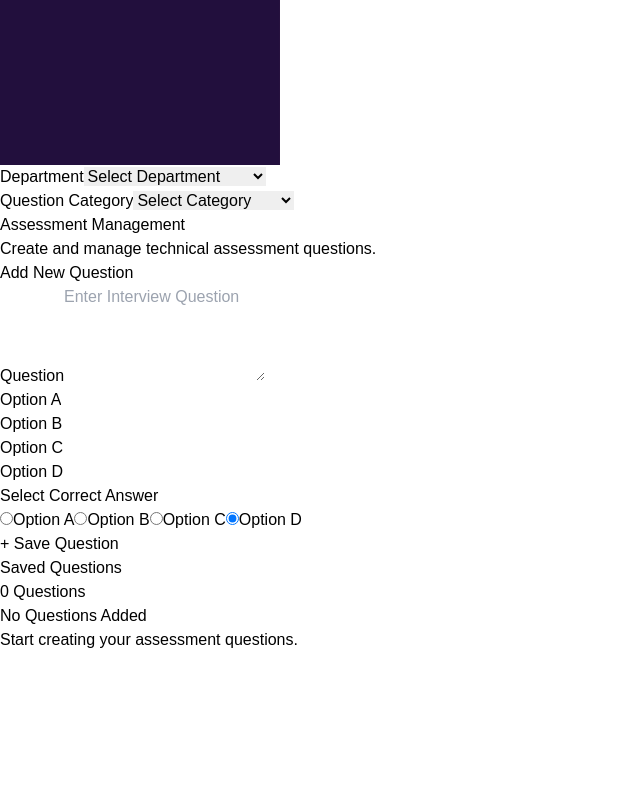
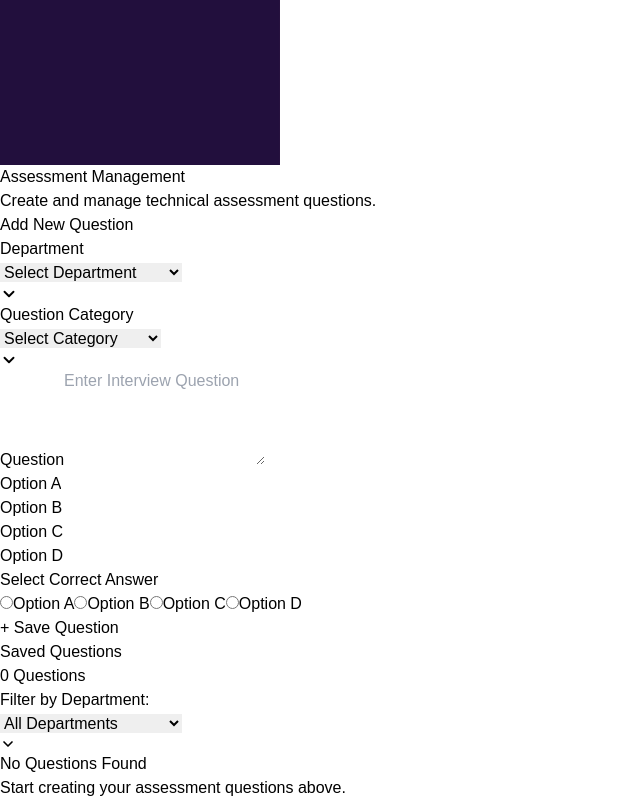
Before and after one commit to John-Divine-Mathew/Hire-Radar, a React app in the folder frontend/: page /admin-assessment in a window 1280 px wide. Shown: the part 635-1435 px from the top of the page, without its empty margins (0-640 px from the left). Before the commit the page ends 1287 px from the top, so only its background shows below. Built offline with nearby package versions, Linux system fonts and the light colour scheme; the HTML template or start-up script is replaced by a standard one.

Commit message:
frintend changes in assessment management

```diff
--- a/frontend/src/pages/Assessment/AdminAssessment.jsx
+++ b/frontend/src/pages/Assessment/AdminAssessment.jsx
@@ -1,8 +1,10 @@
 import React, { useState } from "react";
 import Sidebar from "../../components/sideBar/sideBar";
+import { ChevronDown } from "lucide-react"; // Imported ChevronDown for better dropdown visuals
 
 function AdminAssessment() {
   const [questions, setQuestions] = useState([]);
+  const [selectedDeptFilter, setSelectedDeptFilter] = useState("");
 
   const [form, setForm] = useState({
     assessmentTitle: "",
@@ -18,6 +20,17 @@ function AdminAssessment() {
     answer: "",
   });
 
+  const departmentsList = [
+    "Software Development",
+    "Design Engineering",
+    "Automation",
+    "Quality Assurance",
+    "Mechanical",
+    "Electrical",
+    "HR",
+    "Production"
+  ];
+
   const handleChange = (e) => {
     setForm({
       ...form,
@@ -27,18 +40,15 @@ function AdminAssessment() {
 
   const addQuestion = () => {
     if (
-  !form.assessmentTitle ||
       !form.department ||
       !form.category ||
-  !form.difficulty ||
-  !form.marks ||
       !form.question ||
       !form.option1 ||
       !form.option2 ||
       !form.option3 ||
       !form.option4 ||
       !form.answer
-){
+    ) {
       alert("Please fill all fields.");
       return;
     }
@@ -70,332 +80,280 @@ function AdminAssessment() {
     setQuestions(questions.filter((q) => q.id !== id));
   };
 
+  const filteredQuestions = selectedDeptFilter
+    ? questions.filter((q) => q.department === selectedDeptFilter)
+    : questions;
+
   return (
-    <div className="flex bg-gray-100 min-h-screen">
-
+    <div className="flex bg-gray-100 h-screen w-screen overflow-hidden">
       <Sidebar />
 
-      <div className="flex-1 p-8">
+      <div className="flex-1 flex flex-col h-full min-w-0">
 
+        {/* STATIC HEADER AREA */}
+        <div className="p-8 pb-4 bg-gray-100 border-b border-gray-200/50 shrink-0">
+          <h1 className="text-4xl font-bold text-gray-900">
+            Assessment Management
+          </h1>
+          <p className="mt-2 text-gray-600">
+            Create and manage technical assessment questions.
+          </p>
+        </div>
+
+        {/* SCROLLABLE CONTENT AREA */}
+        <div className="flex-1 overflow-y-auto p-8 pt-4 custom-scrollbar">
+
+          {/* Form Container Card */}
+          <div className="bg-white rounded-2xl shadow-lg p-8">
+            <h2 className="text-2xl font-bold text-gray-700 mb-6">
+              Add New Question
+            </h2>
+
+            {/* Department & Category Selectors */}
             <div className="grid md:grid-cols-2 gap-6 mb-6">
-
               {/* Department */}
-
               <div>
-
-    <label className="font-semibold text-gray-700">
-      Department
-    </label>
-
+                <label className="font-semibold text-gray-700 text-sm">Department</label>
+                <div className="relative mt-2">
                   <select
                     name="department"
                     value={form.department}
                     onChange={handleChange}
-      className="w-full mt-2 border rounded-xl p-3"
+                    className="w-full appearance-none pl-4 pr-10 py-3 border border-gray-300 rounded-xl bg-white text-sm font-medium text-gray-700 focus:outline-none focus:ring-2 focus:ring-purple-500 cursor-pointer transition duration-150"
                   >
-
-      <option value="">Select Department</option>
-
-      <option>Software Development</option>
-
-      <option>Design Engineering</option>
-
-      <option>Automation</option>
-
-      <option>Quality Assurance</option>
-
-      <option>Mechanical</option>
-
-      <option>Electrical</option>
-
-      <option>HR</option>
-
-      <option>Production</option>
-
+                    <option value="" className="text-gray-400 font-normal">Select Department</option>
+                    {departmentsList.map((dept) => (
+                      <option key={dept} value={dept} className="text-gray-900 font-normal">{dept}</option>
+                    ))}
                   </select>
-
+                  <div className="absolute inset-y-0 right-0 flex items-center pr-3 pointer-events-none text-gray-400">
+                    <ChevronDown size={18} strokeWidth={2.5} />
+                  </div>
+                </div>
               </div>
 
               {/* Category */}
-
               <div>
-
-    <label className="font-semibold text-gray-700">
-      Question Category
-    </label>
-
+                <label className="font-semibold text-gray-700 text-sm">Question Category</label>
+                <div className="relative mt-2">
                   <select
                     name="category"
                     value={form.category}
                     onChange={handleChange}
-      className="w-full mt-2 border rounded-xl p-3"
+                    className="w-full appearance-none pl-4 pr-10 py-3 border border-gray-300 rounded-xl bg-white text-sm font-medium text-gray-700 focus:outline-none focus:ring-2 focus:ring-purple-500 cursor-pointer transition duration-150"
                   >
-
-      <option value="">Select Category</option>
-
-      <option>Aptitude</option>
-
-      <option>Reasoning</option>
-
-      <option>Technical</option>
-
-      <option>Verbal Ability</option>
-
-      <option>General Knowledge</option>
-
-      <option>Coding</option>
-
+                    <option value="" className="text-gray-400 font-normal">Select Category</option>
+                    <option className="text-gray-900 font-normal">Aptitude</option>
+                    <option className="text-gray-900 font-normal">Reasoning</option>
+                    <option className="text-gray-900 font-normal">Technical</option>
+                    <option className="text-gray-900 font-normal">Verbal Ability</option>
+                    <option className="text-gray-900 font-normal">General Knowledge</option>
+                    <option className="text-gray-900 font-normal">Coding</option>
                   </select>
-
+                  <div className="absolute inset-y-0 right-0 flex items-center pr-3 pointer-events-none text-gray-400">
+                    <ChevronDown size={18} strokeWidth={2.5} />
+                  </div>
+                </div>
+              </div>
             </div>
 
-</div>
-        {/* Header */}
-
-        <div >
-
-          <h1 className="text-4xl font-bold">
-            Assessment Management
-          </h1>
-
-          <p className="mt-2 text-purple-100">
-            Create and manage technical assessment questions.
-          </p>
-
-        </div>
-
-        {/* Form */}
-
-        <div className="bg-white rounded-2xl shadow-lg p-8">
-
-          <h2 className="text-2xl font-bold text-gray-700 mb-6">
-            Add New Question
-          </h2>
-
-          {/* Question */}
-
-          <label className="font-semibold text-gray-700">
-            Question
-          </label>
-
+            {/* Question Textarea */}
+            <div className="mb-6">
+              <label className="font-semibold text-gray-700">Question</label>
               <textarea
                 rows="4"
                 name="question"
                 value={form.question}
                 onChange={handleChange}
                 placeholder="Enter Interview Question"
-            className="w-full mt-2 border rounded-xl p-4 focus:ring-2 focus:ring-purple-500 outline-none"
+                className="w-full mt-2 border border-gray-300 rounded-xl p-4 focus:ring-2 focus:ring-purple-500 outline-none"
               />
+            </div>
 
-          {/* Options */}
-
-          <div className="grid md:grid-cols-2 gap-5 mt-6">
-
+            {/* Options Input Grid */}
+            <div className="grid md:grid-cols-2 gap-5">
               <div>
-              <label className="font-semibold">
-                Option A
-              </label>
-
+                <label className="font-semibold text-gray-700">Option A</label>
                 <input
                   type="text"
                   name="option1"
                   value={form.option1}
                   onChange={handleChange}
-                className="w-full mt-2 border rounded-xl p-3"
+                  className="w-full mt-2 border border-gray-300 rounded-xl p-3 focus:ring-2 focus:ring-purple-500 outline-none"
                 />
               </div>
 
               <div>
-              <label className="font-semibold">
-                Option B
-              </label>
-
+                <label className="font-semibold text-gray-700">Option B</label>
                 <input
                   type="text"
                   name="option2"
                   value={form.option2}
                   onChange={handleChange}
-                className="w-full mt-2 border rounded-xl p-3"
+                  className="w-full mt-2 border border-gray-300 rounded-xl p-3 focus:ring-2 focus:ring-purple-500 outline-none"
                 />
               </div>
 
               <div>
-              <label className="font-semibold">
-                Option C
-              </label>
-
+                <label className="font-semibold text-gray-700">Option C</label>
                 <input
                   type="text"
                   name="option3"
                   value={form.option3}
                   onChange={handleChange}
-                className="w-full mt-2 border rounded-xl p-3"
+                  className="w-full mt-2 border border-gray-300 rounded-xl p-3 focus:ring-2 focus:ring-purple-500 outline-none"
                 />
               </div>
 
               <div>
-              <label className="font-semibold">
-                Option D
-              </label>
-
+                <label className="font-semibold text-gray-700">Option D</label>
                 <input
                   type="text"
                   name="option4"
                   value={form.option4}
                   onChange={handleChange}
-                className="w-full mt-2 border rounded-xl p-3"
+                  className="w-full mt-2 border border-gray-300 rounded-xl p-3 focus:ring-2 focus:ring-purple-500 outline-none"
                 />
               </div>
-
             </div>
 
-          {/* Correct Answer */}
-
+            {/* Correct Answer Radios */}
             <div className="mt-8">
-
-            <h3 className="font-bold text-lg mb-4">
+              <h3 className="font-bold text-lg text-gray-800 mb-4">
                 Select Correct Answer
               </h3>
-
               <div className="grid md:grid-cols-2 gap-4">
-
                 {[form.option1, form.option2, form.option3, form.option4].map(
                   (option, index) => (
                     <label
                       key={index}
-                    className="flex items-center gap-3 border rounded-xl p-4 cursor-pointer hover:bg-purple-50"
+                      className="flex items-center gap-3 border border-gray-200 rounded-xl p-4 cursor-pointer hover:bg-purple-50 transition"
                     >
                       <input
                         type="radio"
                         name="answer"
                         value={option}
-                      checked={form.answer === option}
+                        checked={form.answer === option && option !== ""}
                         onChange={handleChange}
+                        className="text-purple-600 focus:ring-purple-500 h-4 w-4"
                       />
-
                       {option || `Option ${String.fromCharCode(65 + index)}`}
                     </label>
                   )
                 )}
-
               </div>
-
             </div>
 
             <button
+              type="button"
               onClick={addQuestion}
-            className="mt-8 bg-green-600 hover:bg-green-800 text-white px-8 py-3 rounded-xl shadow-lg transition"
+              className="mt-8 bg-green-600 hover:bg-green-700 text-white px-8 py-3 rounded-xl shadow-lg transition font-semibold"
             >
               + Save Question
             </button>
-
           </div>
 
-        {/* Question List */}
-
-        <div className="mt-10">
-
-          <div className="flex justify-between items-center mb-6">
-
+          {/* Saved Question List Area */}
+          <div className="mt-10 mb-6">
+            <div className="flex flex-col sm:flex-row justify-between sm:items-center gap-4 mb-6">
+              <div className="flex items-center gap-4">
                 <h2 className="text-3xl font-bold text-gray-700">
                   Saved Questions
                 </h2>
-
-            <div className="bg-purple-700 text-white px-5 py-2 rounded-full font-semibold">
-              {questions.length} Questions
+                {/* Outlined Counter Badge instead of a solid layout background */}
+                <div className="border-2 border-purple-600 text-purple-700 px-4 py-1.5 rounded-full font-bold shadow-sm text-sm bg-transparent">
+                  {filteredQuestions.length} Questions
+                </div>
               </div>
 
+              {/* Enhanced Inline Department Filter Dropdown */}
+              <div className="flex items-center gap-3">
+                <label htmlFor="deptFilter" className="text-sm font-semibold text-gray-600 whitespace-nowrap">
+                  Filter by Department:
+                </label>
+                <div className="relative min-w-[220px]">
+                  <select
+                    id="deptFilter"
+                    value={selectedDeptFilter}
+                    onChange={(e) => setSelectedDeptFilter(e.target.value)}
+                    className="w-full appearance-none pl-4 pr-10 py-2.5 border border-gray-300 rounded-xl bg-white text-sm font-medium text-gray-700 focus:outline-none focus:ring-2 focus:ring-purple-500 cursor-pointer transition duration-150"
+                  >
+                    <option value="" className="text-gray-500 font-normal">All Departments</option>
+                    {departmentsList.map((dept) => (
+                      <option key={dept} value={dept} className="text-gray-900 font-normal">{dept}</option>
+                    ))}
+                  </select>
+                  <div className="absolute inset-y-0 right-0 flex items-center pr-3 pointer-events-none text-gray-400">
+                    <ChevronDown size={16} strokeWidth={2.5} />
+                  </div>
+                </div>
+              </div>
             </div>
 
-          {questions.length === 0 ? (
-
+            {filteredQuestions.length === 0 ? (
               <div className="bg-white rounded-xl shadow p-10 text-center text-gray-500">
-
-              <h3 className="text-2xl font-semibold">
-                No Questions Added
-              </h3>
-
+                <h3 className="text-2xl font-semibold">No Questions Found</h3>
                 <p className="mt-2">
-                Start creating your assessment questions.
+                  {selectedDeptFilter
+                    ? `There are no questions added under the "${selectedDeptFilter}" department yet.`
+                    : "Start creating your assessment questions above."}
                 </p>
-
               </div>
-
             ) : (
-
-            questions.map((q, index) => (
-
+              filteredQuestions.map((q, index) => (
                 <div
                   key={q.id}
                   className="bg-white rounded-2xl shadow-lg p-7 mb-6 border-l-8 border-purple-600"
                 >
-
-                <div className="flex justify-between items-center">
-                  <div className="flex gap-3 mb-4">
-
-  <span className="bg-blue-100 text-blue-700 px-4 py-1 rounded-full text-sm font-semibold">
-
-    Department :
-    {q.department}
-
+                  <div className="flex justify-between items-start gap-4">
+                    <div className="flex-1 min-w-0">
+                      <div className="flex flex-wrap gap-2 mb-3">
+                        <span className="bg-blue-100 text-blue-700 px-3 py-1 rounded-full text-xs font-semibold">
+                          Department: {q.department}
                         </span>
-
-  <span className="bg-purple-100 text-purple-700 px-4 py-1 rounded-full text-sm font-semibold">
-
-    Category :
-    {q.category}
-
+                        <span className="bg-purple-100 text-purple-700 px-3 py-1 rounded-full text-xs font-semibold">
+                          Category: {q.category}
                         </span>
-
                       </div>
-
-                  <h3 className="text-xl font-bold text-gray-800">
+                      <h3 className="text-xl font-bold text-gray-800 break-words">
                         Q{index + 1}. {q.question}
                       </h3>
-
+                    </div>
                     <button
+                      type="button"
                       onClick={() => deleteQuestion(q.id)}
-                    className="bg-red-600 hover:bg-red-700 text-white px-5 py-2 rounded-lg"
+                      className="bg-red-600 hover:bg-red-700 text-white px-4 py-2 rounded-lg text-sm font-medium transition shrink-0"
                     >
                       Delete
                     </button>
-
                   </div>
 
                   <div className="grid md:grid-cols-2 gap-3 mt-5">
-
-                  <div className="bg-gray-100 rounded-lg p-3">
-                    A. {q.option1}
+                    <div className="bg-gray-50 border border-gray-100 rounded-lg p-3 text-gray-700">
+                      <span className="font-semibold mr-1">A.</span> {q.option1}
+                    </div>
+                    <div className="bg-gray-50 border border-gray-100 rounded-lg p-3 text-gray-700">
+                      <span className="font-semibold mr-1">B.</span> {q.option2}
+                    </div>
+                    <div className="bg-gray-50 border border-gray-100 rounded-lg p-3 text-gray-700">
+                      <span className="font-semibold mr-1">C.</span> {q.option3}
+                    </div>
+                    <div className="bg-gray-50 border border-gray-100 rounded-lg p-3 text-gray-700">
+                      <span className="font-semibold mr-1">D.</span> {q.option4}
+                    </div>
                   </div>
 
-                  <div className="bg-gray-100 rounded-lg p-3">
-                    B. {q.option2}
+                  <div className="mt-4 bg-green-50 border border-green-200 text-green-700 font-semibold rounded-lg p-3 flex items-center gap-1">
+                    <span>✔ Correct Answer:</span>
+                    <span className="font-normal">{q.answer}</span>
                   </div>
-
-                  <div className="bg-gray-100 rounded-lg p-3">
-                    C. {q.option3}
                 </div>
-
-                  <div className="bg-gray-100 rounded-lg p-3">
-                    D. {q.option4}
+              ))
+            )}
           </div>
 
         </div>
-
-                <div className="mt-6 bg-green-100 text-green-700 font-semibold rounded-lg p-3">
-                  ✔ Correct Answer : {q.answer}
       </div>
-
-              </div>
-
-            ))
-
-          )}
-
-        </div>
-
-      </div>
-
     </div>
   );
 }
```
Lines whose indentation alone changed are shown as unchanged.
